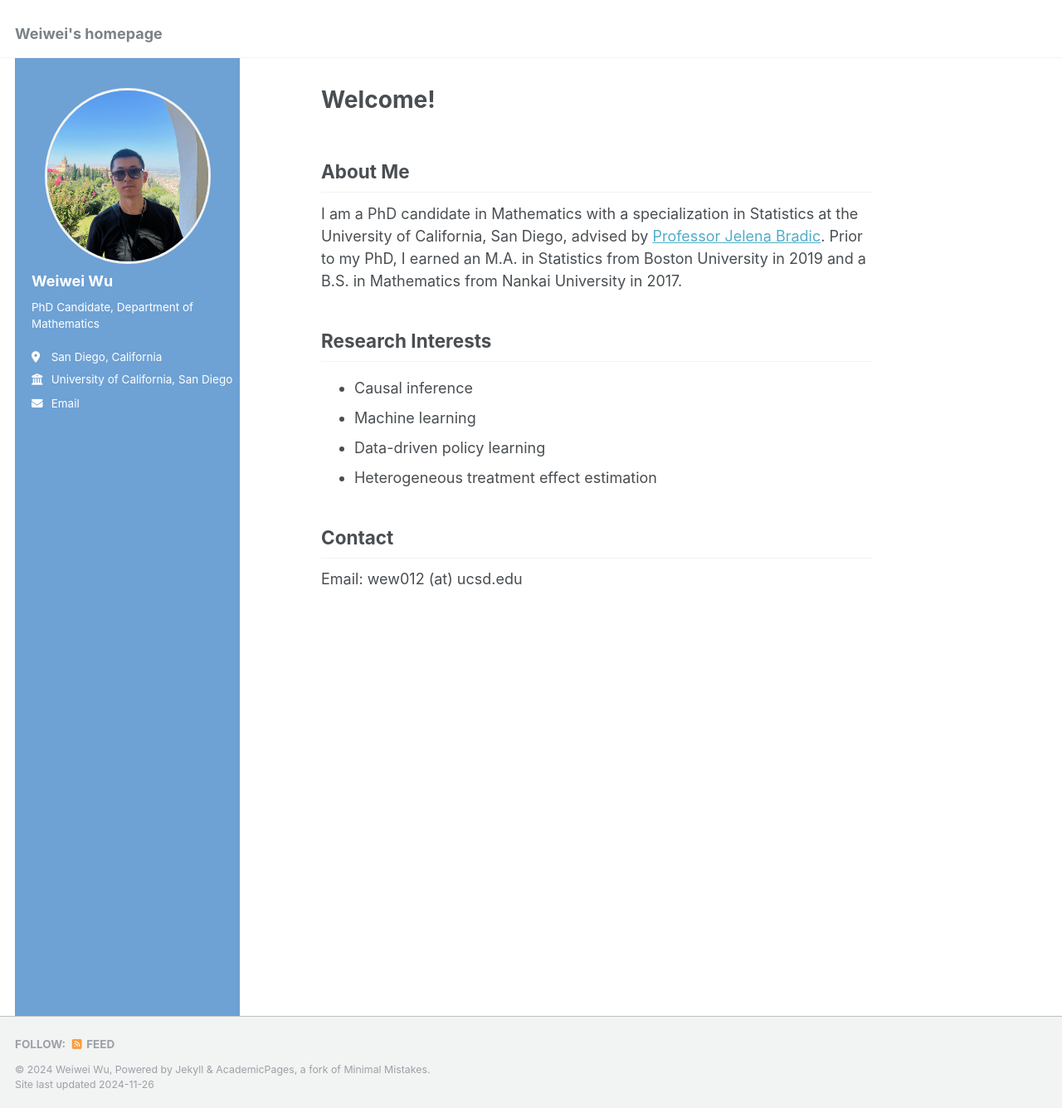
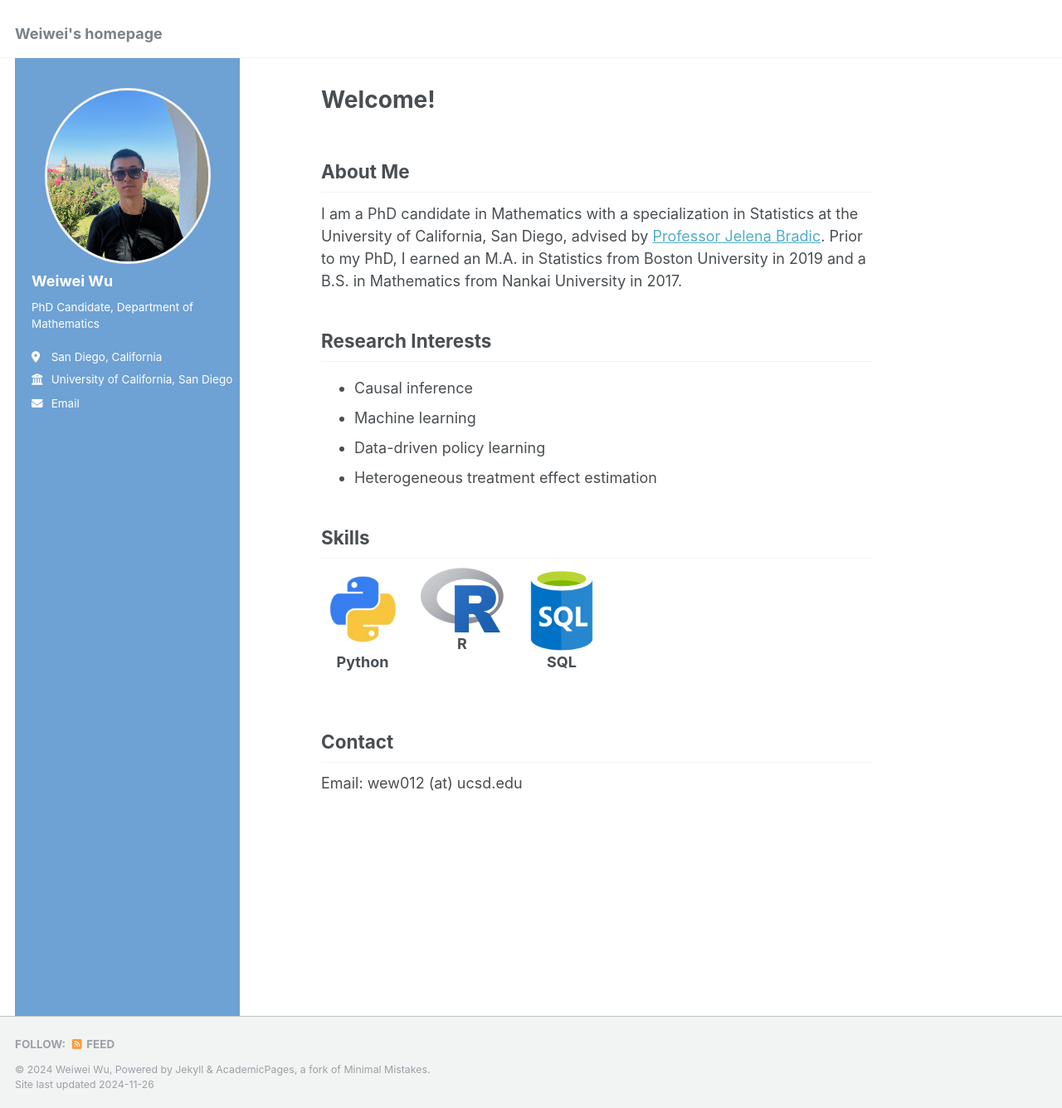
Before and after one commit to WWWU012/wwwu012.github.io, a Jekyll site: the page built from _pages/about.md, in a window 1280 px wide and 1335 px high. Shown: the whole window at 83% size. Built offline with Jekyll 4.4.1, drawn with Linux system fonts in a browser that asks for light colours.

Commit message:
Add skills

```diff
--- a/_pages/about.md
+++ b/_pages/about.md
@@ -18,5 +18,49 @@ Prior to my PhD, I earned an M.A. in Statistics from Boston University in 2019 a
 - Data-driven policy learning
 - Heterogeneous treatment effect estimation
 
+## Skills
+
+
+<!-- | ![Python](../images/python-logo-1-300x300.jpg) |
+|:---:|
+| **Python** |  -->
+<!-- <img src="../images/python-logo-1-300x300.jpg" alt="Python Logo" width="100" />
+
+**Python** -->
+
+
+<div style="display: flex; justify-content: left; gap: 20px;">
+  <div style="text-align: center;">
+    <img src="../images/python-logo-1-300x300.jpg" alt="Python Logo" width="100" height="100">
+    <p><strong>Python</strong></p>
+  </div>
+  <div style="text-align: center;">
+    <img src="../images/Rlogo.png" alt="HTML5 Logo" width="100" height="100">
+    <p><strong>R </strong></p>
+  </div>
+    <div style="text-align: center;">
+    <img src="../images/sqllogo.png" alt="HTML5 Logo" width="100" height="100">
+    <p><strong>SQL </strong></p>
+  </div>
+</div>
+
+
+<!--
+### Languages and Databases
+| ![Python](path-to-images/python-logo-1-300x300.jpg) | ![HTML5](path-to-images/html5-300x300.jpg) | ![CSS3](path-to-images/css3-300x300.jpg) | ![MySQL](path-to-images/mysql-logo-1-300x300.jpg) | ![PostgreSQL](path-to-images/postgresql-logo.png) | ![Shell Scripting](path-to-images/shell-logo-1-300x300.jpg) |
+|:---:|:---:|:---:|:---:|:---:|:---:|
+| **Python** | **HTML5** | **CSS3** | **MySQL** | **PostgreSQL** | **Shell Scripting** |
+
+--- -->
+<!--
+### Libraries
+| ![NumPy](path-to-images/numpy-logo-1-500x500.jpg) | ![Pandas](path-to-images/pandas-logo-2-500x500.jpg) | ![OpenCV](path-to-images/opencv-logo-1-500x500.jpg) | ![scikit-learn](path-to-images/sk-learn-logo-1-500x500.jpg) | ![matplotlib](path-to-images/matplotlib-logo-1-500x500.jpg) |
+|:---:|:---:|:---:|:---:|:---:|
+| **NumPy** | **Pandas** | **OpenCV** | **scikit-learn** | **matplotlib** | -->
+
+
+
+
+
 ## Contact
 Email: wew012 (at) ucsd.edu
```
Also changed, not shown: images/Rlogo.png (added), images/SQLlogo.png (added), images/python-logo-1-300x300.jpg (added), 1 other file.
